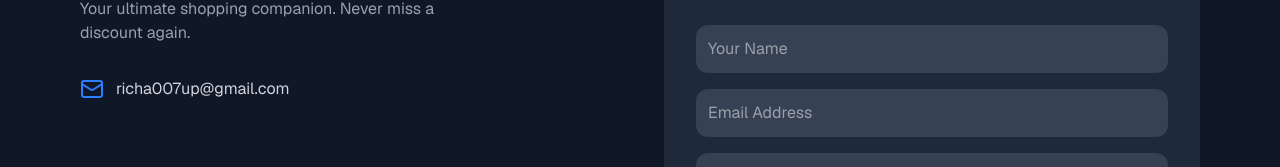
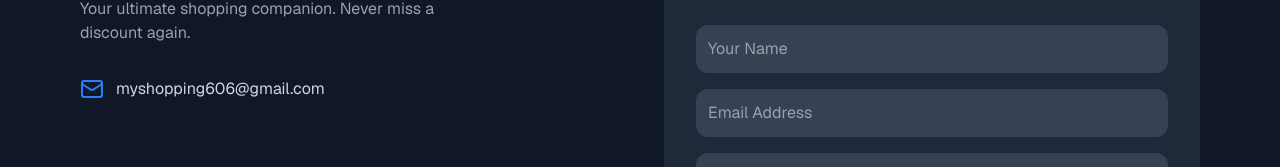
Before and after one commit to Richapal14/price-compare-app, a Next.js app: page / in a window 1280 px wide. Shown: the part 1873-2040 px from the top of the page. Built offline with nearby package versions, Linux system fonts and the light colour scheme.

Commit message:
Added my email

```diff
--- a/app/page.tsx
+++ b/app/page.tsx
@@ -172,7 +172,7 @@ export default function Home() {
               Your ultimate shopping companion. Never miss a discount again.
             </p>
             <div className="space-y-4">
-              <div className="flex items-center gap-3"><Mail className="text-blue-500" /> richa007up@gmail.com</div>
+              <div className="flex items-center gap-3"><Mail className="text-blue-500" /> myshopping606@gmail.com</div>
 
             </div>
           </div>
```
